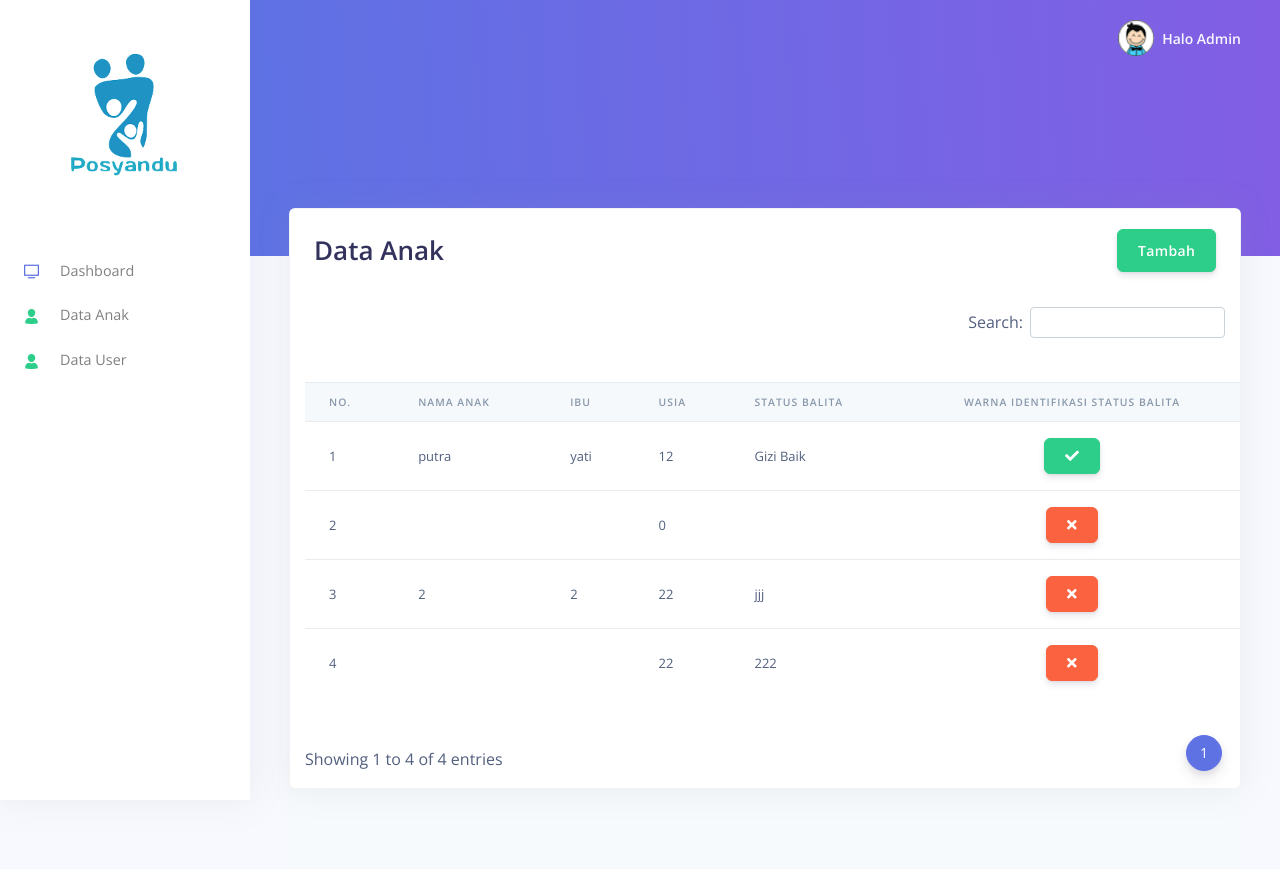
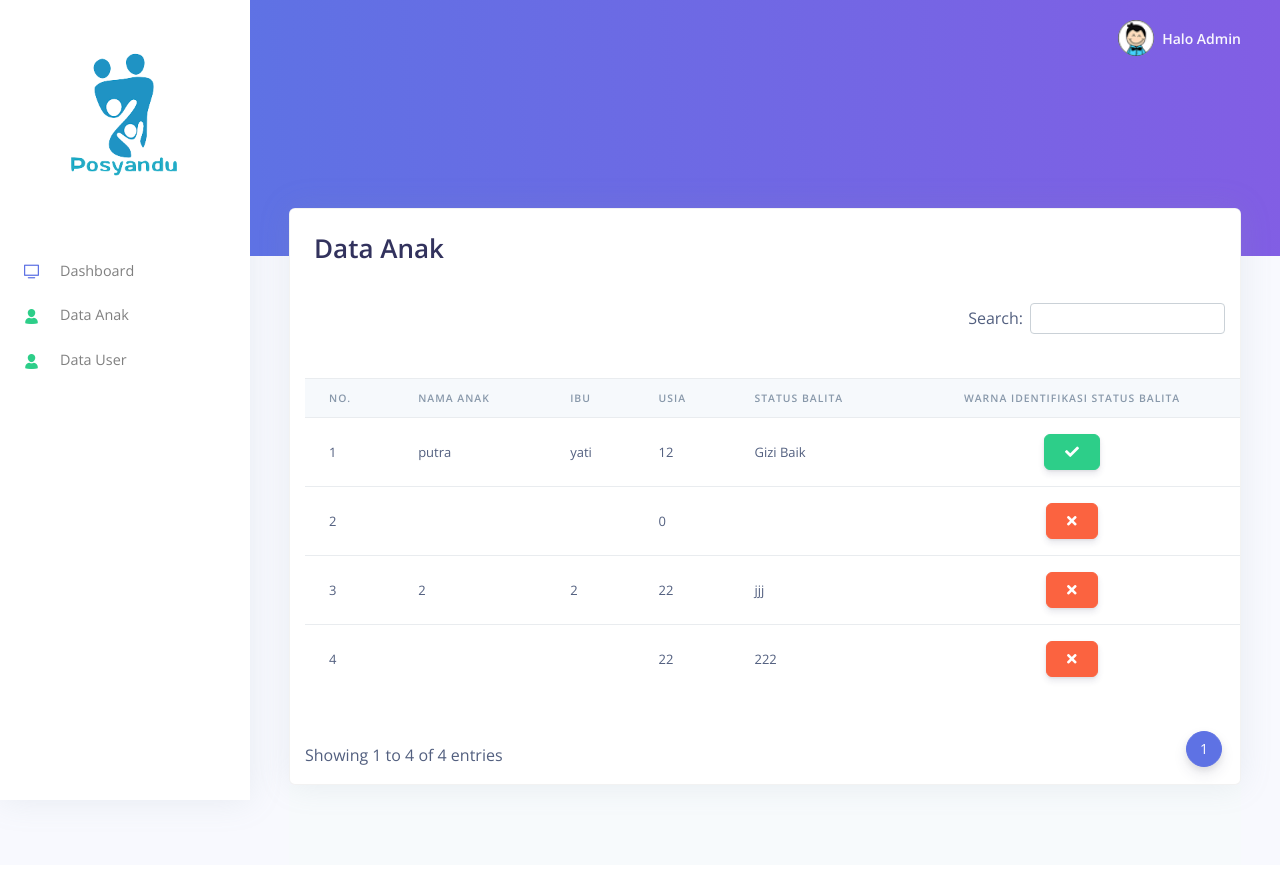
Before and after one commit to luthfidev/stunting, a PHP site: page /pages/anak.php in a window 1280 px wide. After the commit the page ends 809 px from the top, so only its background shows below. Run offline with PHP 8.4, Linux system fonts and the light colour scheme; a user stored in the database is signed in; data comes from the database, SQL or seed files in the repository.

Commit message:
Update anak.php

```diff
--- a/pages/anak.php
+++ b/pages/anak.php
@@ -65,7 +65,7 @@
                 </div>
                 <div class="col text-right">
                   <!-- <a href="report/cetak_report_rekap_stok.php" class="btn btn-danger">Cetak Report</a> -->
-                   <a href="#" data-toggle="modal" data-target="#AddModal" class="btn btn-success">Tambah</a>
+                   <!-- <a href="#" data-toggle="modal" data-target="#AddModal" class="btn btn-success">Tambah</a> -->
                 </div>
               </div>
             </div>
```
